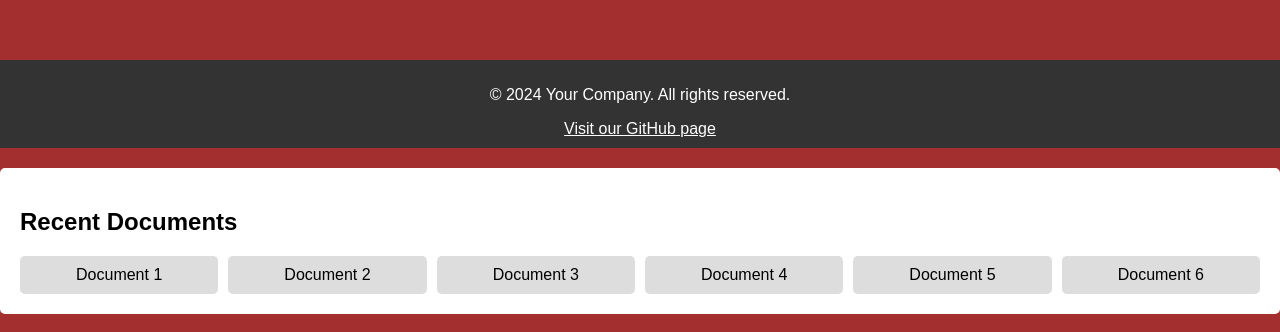
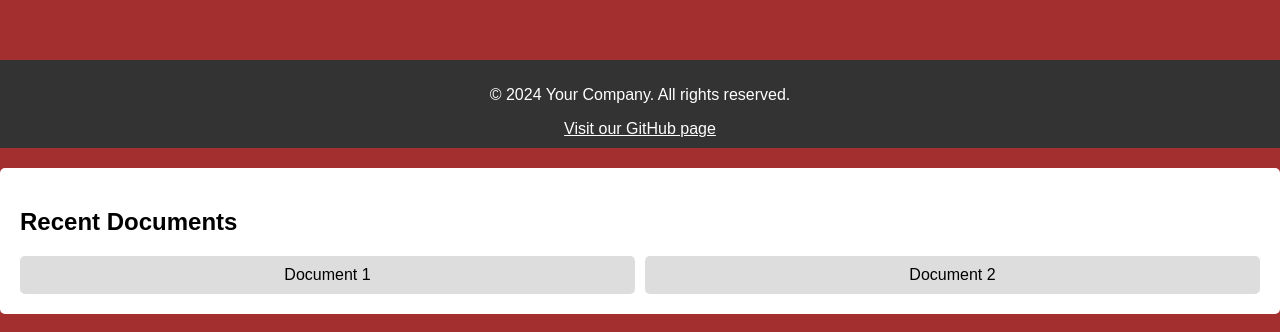
Before and after one commit to Jhonnymgx115/Parcial-2-app-hibrida-appmov, a plain HTML site: page paginademo.html in a window 1280 px wide. Shown: the part 468-800 px from the top of the page. Drawn offline with Linux system fonts and the light colour scheme.

```diff
--- a/paginademo.html
+++ b/paginademo.html
@@ -158,10 +158,6 @@
         <div class="grid-container">
             <div class="grid-item">Document 1</div>
             <div class="grid-item">Document 2</div>
-            <div class="grid-item">Document 3</div>
-            <div class="grid-item">Document 4</div>
-            <div class="grid-item">Document 5</div>
-            <div class="grid-item">Document 6</div>
         </div>
     </section>
 
```
